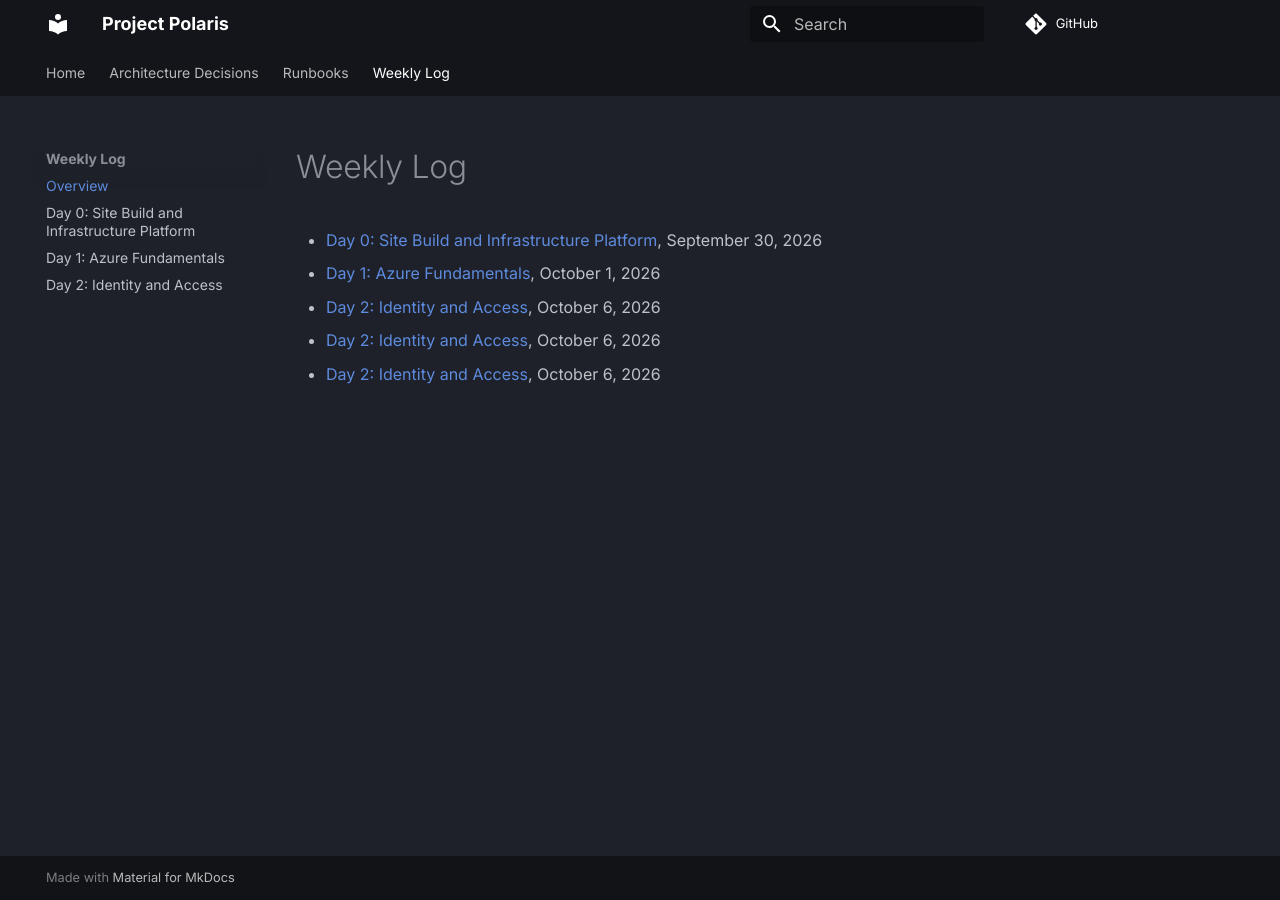
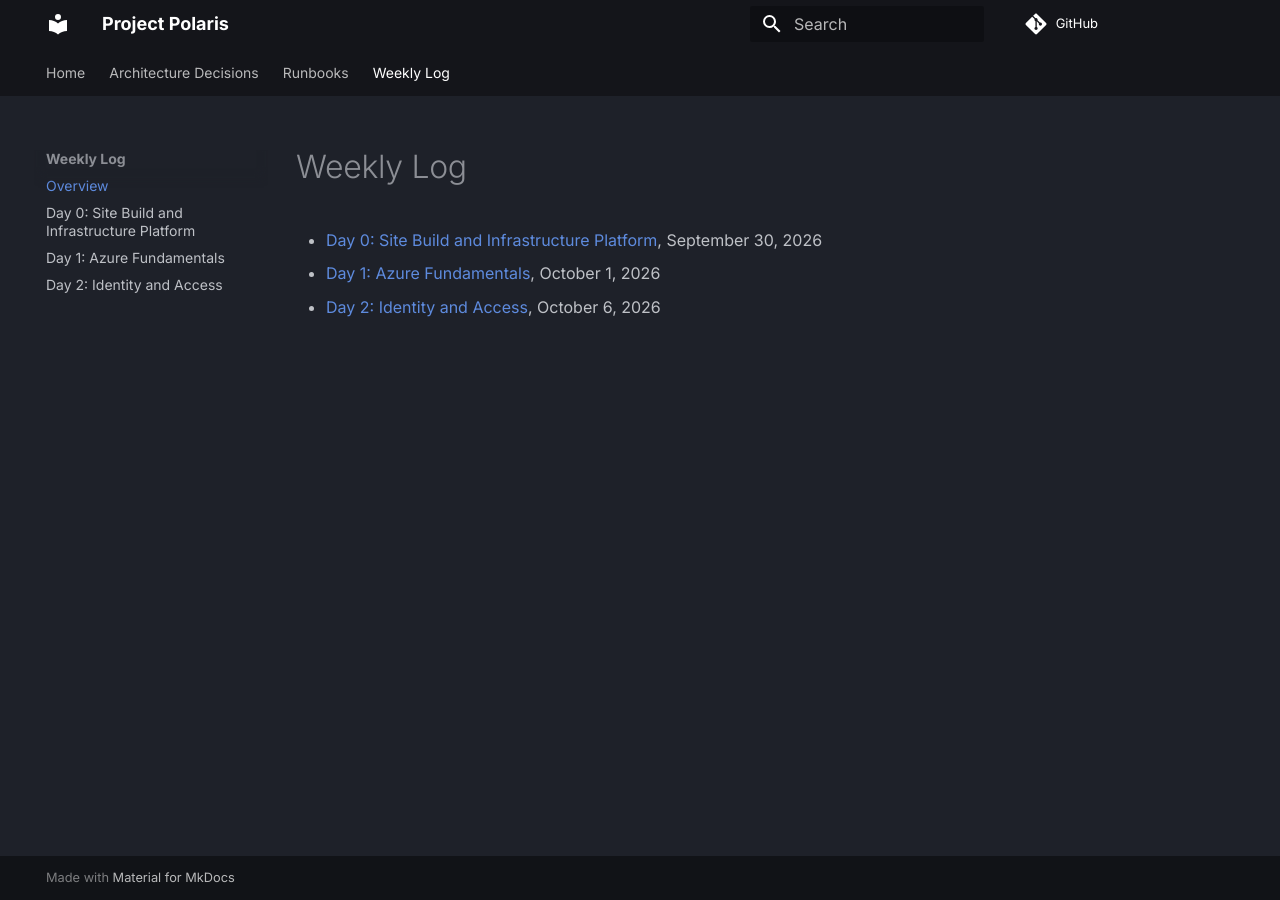
Before and after one commit to Philkaran/polaris, an MkDocs documentation site: the page built from docs/weekly-log/index.md, in a window 1280 px wide. Built offline with MkDocs 1.6.1 and Material for MkDocs 9.7.7, drawn with Linux system fonts in a browser that asks for light colours; comment, search, counter and statistics services are not loaded.

Commit message:
Fix duplicate Day 2 entries in the Weekly Log overview

```diff
--- a/docs/weekly-log/index.md
+++ b/docs/weekly-log/index.md
@@ -3,5 +3,3 @@
 - [Day 0: Site Build and Infrastructure Platform](day-0.md), September 30, 2026
 - [Day 1: Azure Fundamentals](day-01.md), October 1, 2026
 - [Day 2: Identity and Access](day-02.md), October 6, 2026
-- [Day 2: Identity and Access](day-02.md), October 6, 2026
-- [Day 2: Identity and Access](day-02.md), October 6, 2026
```
